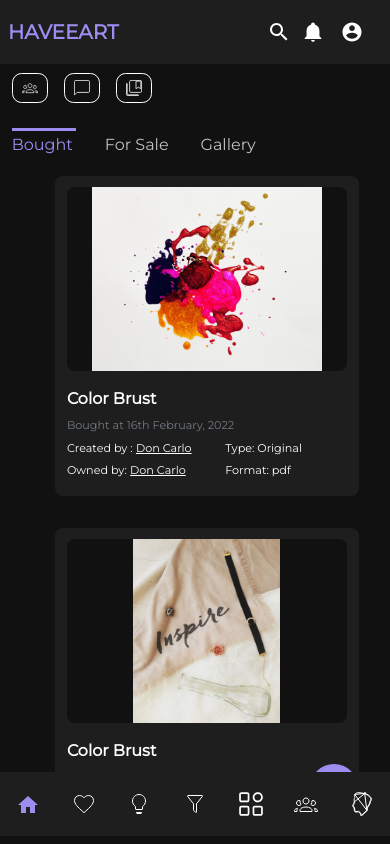
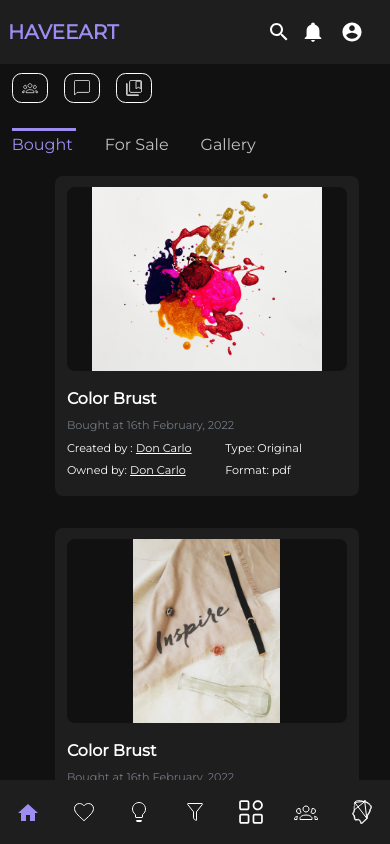
Before and after one commit to Ibtid/Have-E-Art, a React (Create React App) app in the folder client/: page /MyCollection in a window 390 px wide. Built offline with nearby package versions, Linux system fonts and the light colour scheme.

Commit message:
sidebar fixes

```diff
--- a/client/src/components/shared/Sidebar/Sidebar.css
+++ b/client/src/components/shared/Sidebar/Sidebar.css
@@ -107,6 +107,7 @@
 
 @media screen and (max-width: 600px) {
   .sidebar {
+    margin-top: 0.5rem;
     width: 100vw;
     display: flex;
     align-items: center;
--- a/client/src/pages/MyCollection/MyCollection.css
+++ b/client/src/pages/MyCollection/MyCollection.css
@@ -154,4 +154,7 @@
     bottom: 1.5rem;
     right: 2rem;
   }
+  .myCollection__scroll {
+    height: calc(100vh - 14rem);
+  }
 }
--- a/client/src/pages/MyCollection/MyCollection.js
+++ b/client/src/pages/MyCollection/MyCollection.js
@@ -64,9 +64,15 @@ const MyCollection = () => {
           )}
         </div>
         {navItem === 'gallery' && (
-          <div className='myCollection__addButton'>
-            <img src={plus} alt='+' />
-            Add Gallery
+          <div style={{ display: 'flex' }}>
+            <div className='myCollection__addButton'>
+              <img src={plus} alt='+' />
+              New Group
+            </div>
+            <div className='myCollection__addButton'>
+              <img src={plus} alt='+' />
+              Add Gallery
+            </div>
           </div>
         )}
       </div>
@@ -98,9 +104,15 @@ const MyCollection = () => {
           )}
         </div>
       )}
-      <div className='myCollection__floatButton'>
-        <img style={{ height: '1.5rem', width: '1.5rem' }} src={plus} alt='+' />
-      </div>
+      {navItem === 'gallery' && (
+        <div className='myCollection__floatButton'>
+          <img
+            style={{ height: '1.5rem', width: '1.5rem' }}
+            src={plus}
+            alt='+'
+          />
+        </div>
+      )}
     </div>
   );
 };
```
Also changed, not shown: client/src/modals/Authentication/Authentication.js (+0 -10 lines).
